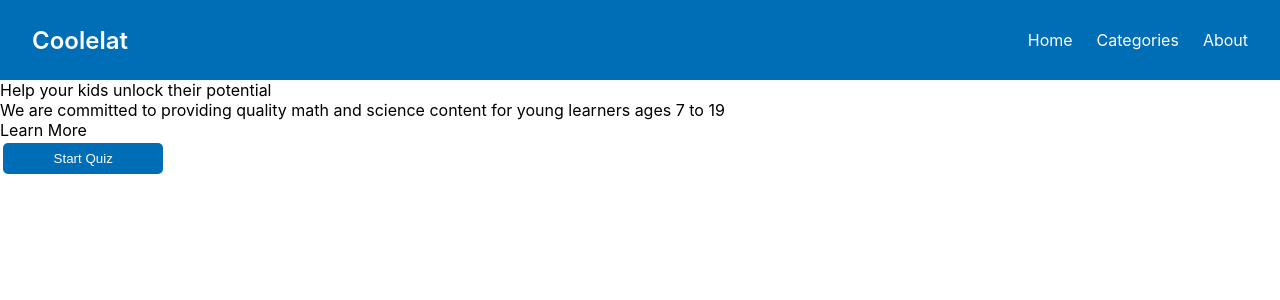
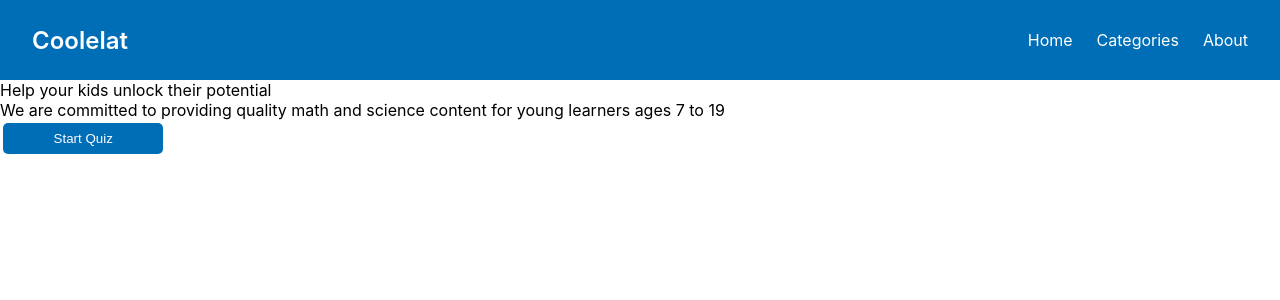
Before and after one commit to iteratoristas/coolelat, a React (Create React App) app in the folder client/: page / in a window 1280 px wide. Shown: the top 300 px of the page. Built offline with nearby package versions, Linux system fonts and the light colour scheme; no server answers.

Commit message:
refactor: remove learn more

```diff
--- a/client/src/screens/Home.js
+++ b/client/src/screens/Home.js
@@ -8,7 +8,6 @@ export default function Home (){
             <div className="mission">We are committed to providing
                 quality math and science content for young learners
                 ages 7 to 19</div>
-            <div className="learn">Learn More</div>
             <PrimaryButton/>
         </div>
     )
```
